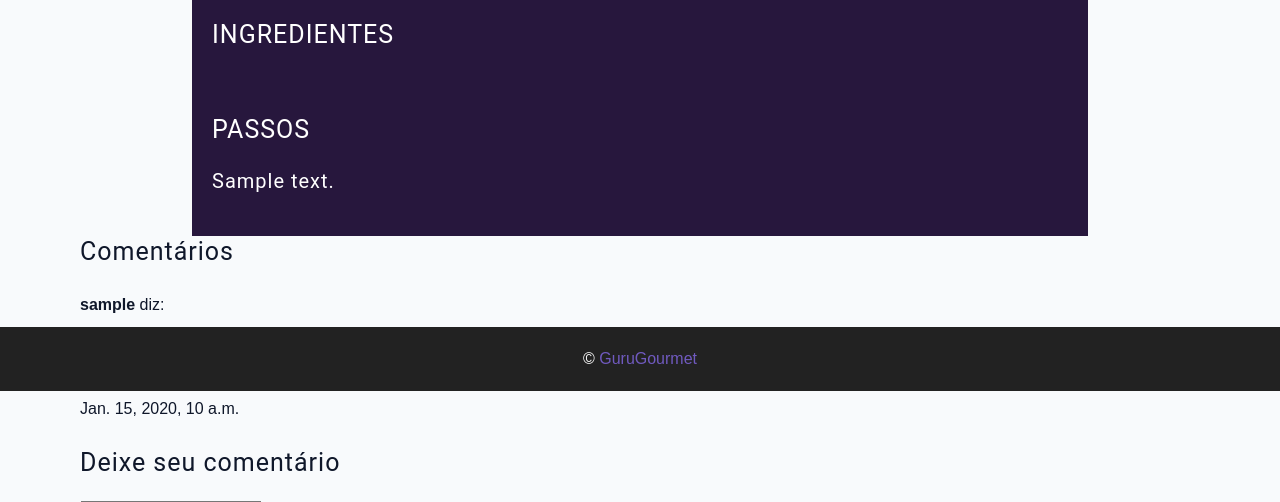
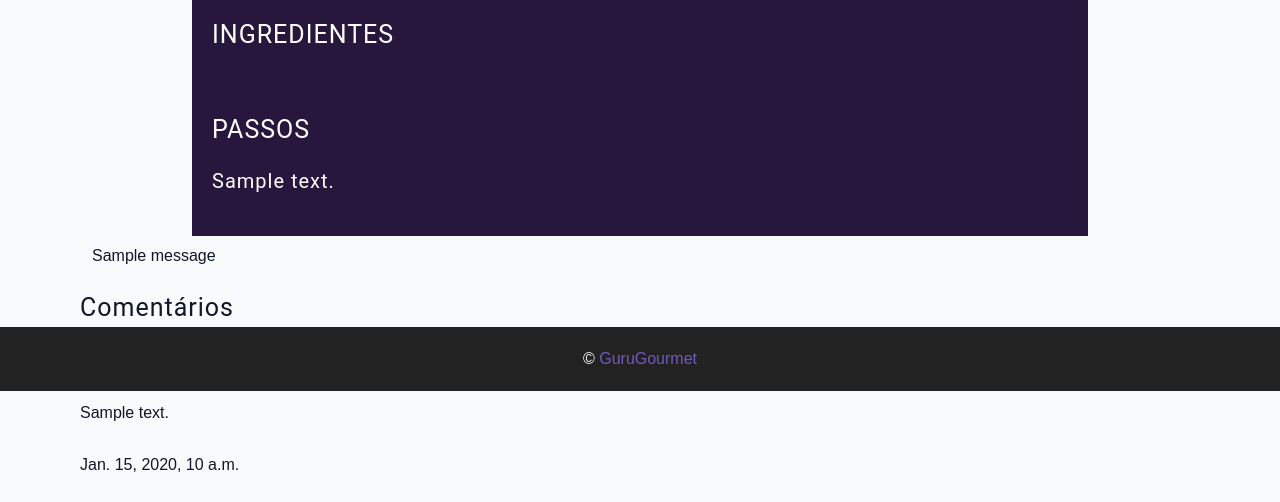
Before and after one commit to IvanNaka/gurugourmet, a Django app: page /receita/1 in a window 1280 px wide. Shown: the part 409-911 px from the top of the page. Run offline with Django 5.2, Linux system fonts and the light colour scheme; tables that the repository leaves empty hold one stand-in row (values such as "Sample post"); grey boxes marked "Sample" are stand-in pictures; one stand-in notice (Sample message) is shown.

Commit message:
update views.py e receitas.html

```diff
--- a/core/views.py
+++ b/core/views.py
@@ -7,6 +7,7 @@ from django.http import JsonResponse
 from django.views import View
 from django import forms
 from django.views.generic import TemplateView
+from django.contrib import messages
 from pyexpat.errors import messages
 from django.utils import timezone
 from core.models import Usuario, Receita, Ingrediente, IngredienteReceita, Comentario
@@ -106,10 +107,12 @@ class ReceitaView(View):
         texto = request.POST.get('texto')
 
         if texto:
+            usuario = Usuario.objects.get(id=request.user.id)
+
             Comentario.objects.create(
                 status=True,  # ou False, dependendo da sua lógica de aprovação
                 receita=receita,
-                usuario=request.user,
+                usuario=usuario,
                 data=timezone.now(),
                 texto=texto
             )
--- a/templates/receitas.html
+++ b/templates/receitas.html
@@ -63,6 +63,15 @@
             </div>
         </div>
         <!-- final header-->
+        <!-- mensagens -->
+        {% if messages %}
+            <div class="messages">
+                {% for message in messages %}
+                    <div class="alert {{ message.tags }}">{{ message }}</div>
+                {% endfor %}
+            </div>
+        {% endif %}
+        <!-- final mensagens -->
         <!-- comentários -->
         <section class="comentarios">
             <div class="comentarios-container">
```
